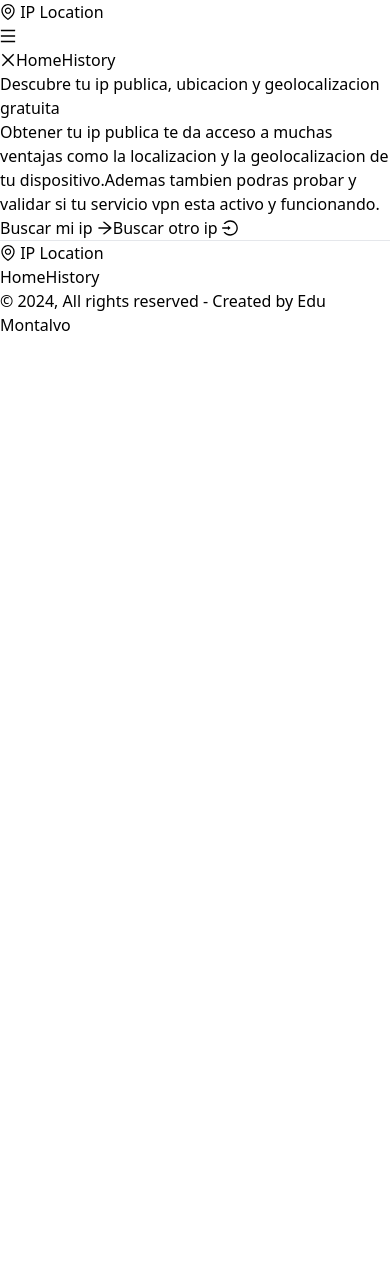
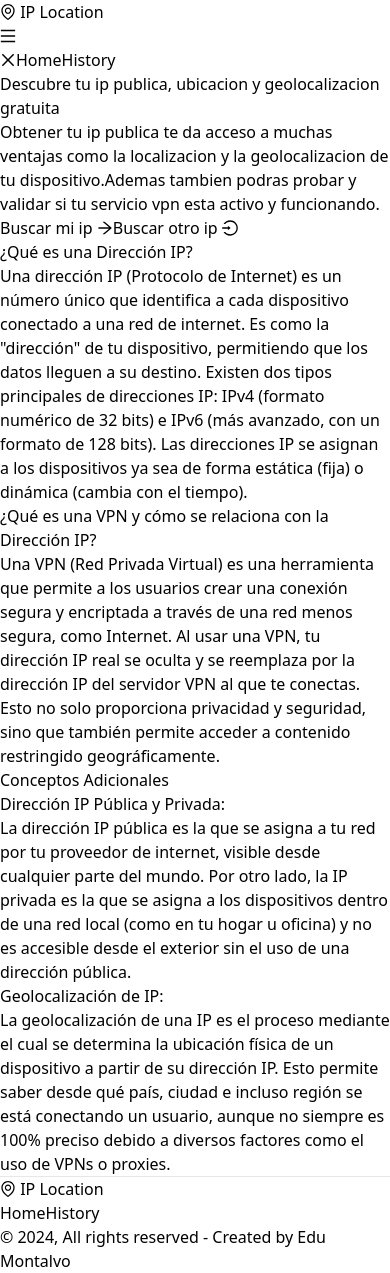
Before and after one commit to EduMontalvo/ip-global-location, a React (Vite) app: page / in a window 390 px wide. Before the commit the page ends 844 px from the top, so only its background shows below. Built offline with nearby package versions, Linux system fonts and the light colour scheme; no server answers.

Commit message:
agregando responsive

```diff
--- a/src/services/findOtherIp.ts
+++ b/src/services/findOtherIp.ts
@@ -6,10 +6,11 @@ export const fetchIpData = async (ip: string) => {
 
     const options = {
         method: 'GET',
-        url: `https://api.ipapi.com/${ip}?access_key=0fbecb1775d6075d3812acb549515ff4`
+        url: `https://api.ipapi.com/${ip}?access_key=fb35470c1a1a509d6d53cb93577adeb2`
     }
     //? 0fbecb1775d6075d3812acb549515ff4 /
     //? 5adbba24a453b279692742b43f4becb3 /
+    //? fb35470c1a1a509d6d53cb93577adeb2 /
     try {
         const { data } = await axios.request(options)
         const response = TypeIpDataSchema.safeParse(data)
--- a/src/views/IndexPage.tsx
+++ b/src/views/IndexPage.tsx
@@ -18,7 +18,6 @@ export default function IndexPage() {
     const addToHistory = useAppStore((state) => state.addToHistory)
     const disableButton = useAppStore((state) => state.disableButton)
     const isSameIp = useAppStore((state) => state.isSameIp)
-    const deleteItemMessage = useAppStore((state) => state.deleteItemMessage)
     const repeatItemMessage = useAppStore((state) => state.repeatItemMessage)
     const AddItemMessage = useAppStore((state) => state.AddItemMessage)
 
@@ -40,31 +39,34 @@ export default function IndexPage() {
 
     return (
         <>
-            <AlertMessage Mensaje={AddItemMessage ? 'Se agrego correctamente al historial' : repeatItemMessage ? 'Ya se encuentra en el historial' : ''} open={AddItemMessage || repeatItemMessage} changeIcon={AddItemMessage ? 'success' : repeatItemMessage? 'warning' : ''} />
+            <AlertMessage Mensaje={AddItemMessage ? 'Se agrego correctamente al historial' : repeatItemMessage ? 'Ya se encuentra en el historial' : ''} open={AddItemMessage || repeatItemMessage} changeIcon={AddItemMessage ? 'success' : repeatItemMessage ? 'warning' : ''} />
+
+            <div className="flex flex-col md:flex-row gap-4 w-4/5 md:w-11/12 md:justify-center items-center md:mt-10 m-auto">
                 <div
-                className="bg-contain bg-no-repeat bg-center w-4/5 m-auto my-5 rounded-xl h-56 bg-yellow-400"
+                    className="bg-contain bg-no-repeat bg-center my-5 rounded-xl h-56 bg-yellow-400 w-full md:w-3/6 md:order-2"
                     style={{ backgroundImage: "url('https://svgsilh.com/svg/2750411.svg')" }}
                 >
                 </div>
-            <div className="flex flex-col gap-4 w-4/5 m-auto">
-                <div className="text-white flex flex-col gap-4">
-                    <h1 className="text-2xl">Descubre tu ip publica, ubicacion y geolocalizacion gratuita</h1>
+                <div className="text-white flex flex-col gap-4 md:w-3/6 md:order-1 md:px-4">
+                    <h2 className="text-2xl">Descubre tu ip publica, ubicacion y geolocalizacion gratuita</h2>
                     <p className="text-sm pb-8">Obtener tu ip publica te da acceso a muchas ventajas como la localizacion y la geolocalizacion de tu dispositivo.Ademas tambien podras probar y validar si tu servicio vpn esta activo y funcionando.</p>
-                </div>
                     <div className="flex justify-around items-center mb-4">
                         <button className={disableButton ? 'bg-yellow-700 px-4 py-2.5 font-semibold rounded-md' : 'bg-yellow-500 px-4 py-2.5 font-semibold rounded-md'} disabled={disableButton} onClick={handleClickFindMyIp}>Buscar mi ip <ArrowRightOutlined /></button>
                         <button className='bg-gray-700 border-2 border-yellow-500 text-yellow-500 px-4 py-2 font-semibold rounded-md' onClick={handleClickFindOtherIp}>Buscar otro ip <LoginOutlined /></button>
                     </div>
                 </div>
+
+            </div>
             {stateInput ? (<FormSearchIp />) : (<></>)}
             {visibility ?
                 (<>
+                    <div className="grid ">
                         <div
                             className="bg-cover bg-center w-4/5 m-auto mt-10 flex flex-col items-center justify-center gap-4  rounded-xl h-96"
                             style={{ backgroundImage: "url('https://images.pexels.com/photos/593158/pexels-photo-593158.jpeg?auto=compress&cs=tinysrgb&w=1260&h=750&dpr=2')" }}
                         >
                             <div className="flex flex-col justify-center opacity-50 bg-black border-2 border-white  rounded-xl p-4 h-4/6 w-11/12">
-                            <h1 className="text-white font-bold">Informacion de tu ip publica</h1>
+                                <h2 className="text-white font-bold">Informacion de tu ip publica</h2>
                                 <div>
                                     <p className="text-zinc-300">Ip publica :</p>
                                     <p className="text-2xl font-semibold text-white inline my-10">{resultIpData.ip}</p>
@@ -84,11 +86,11 @@ export default function IndexPage() {
                             </div>
                         </div>
                         <div
-                        className="bg-cover bg-center w-4/5 m-auto mt-10 flex flex-col items-center justify-center gap-4  rounded-xl h-96"
+                            className="bg-cover bg-center  w-4/5 m-auto mt-10 flex flex-col items-center justify-center gap-4  rounded-xl h-96 "
                             style={{ backgroundImage: "url('https://images.pexels.com/photos/593159/pexels-photo-593159.jpeg?auto=compress&cs=tinysrgb&w=1260&h=750&dpr=2')" }}
                         >
                             <div className="flex flex-col justify-center opacity-80 bg-black border-2 border-white  rounded-xl p-4 h-4/6 w-11/12">
-                            <h1 className="text-white font-bold">Informacion de Ubicación</h1>
+                                <h2 className="text-white font-bold">Informacion de Ubicación</h2>
                                 <div>
                                     <p className="text-zinc-300">Ciudad :</p>
                                     <p className="text-2xl font-semibold text-white inline my-10">{resultIpData.location.capital}</p>
@@ -112,7 +114,7 @@ export default function IndexPage() {
                             style={{ backgroundImage: "url('https://images.pexels.com/photos/29149883/pexels-photo-29149883/free-photo-of-detalle-de-arquitectura-geometrica-moderna-abstracta.jpeg?auto=compress&cs=tinysrgb&w=1260&h=750&dpr=2')" }}
                         >
                             <div className="flex flex-col justify-center opacity-80 bg-black border-2 border-white  rounded-xl p-4 h-4/6 w-11/12">
-                            <h1 className="text-white font-bold">Informacion Relevante</h1>
+                                <h2 className="text-white font-bold">Informacion Relevante</h2>
                                 <div className="flex items-center my-2">
                                     <p className="text-white">Bandera:</p>
                                     <div className="w-10 h-10 border-2 border-white rounded-full  flex items-center mx-3 overflow-hidden">
@@ -135,15 +137,35 @@ export default function IndexPage() {
                                 <Map latitude={resultIpData.latitude} longitude={resultIpData.longitude} />
                             </div>
                         </div>
-                    <div className="flex flex-col items-center gap-4 mt-8">
+                    </div>
+                    <div className="flex flex-col justify-center items-center gap-4 mt-8">
                         <h3 className="text-white font-extralight"> Guardar en tu historial de busqueda?  </h3>
-                        <div >
-                            <button className="bg-yellow-500 hover:bg-yellow-700 font-bold py-2 px-4 rounded" onClick={() => addToHistory(resultIpData)}>Guardar</button>
+                        <div className="w-4/5 m-auto mt-5">
+                            <button className="bg-yellow-500 hover:bg-yellow-700 font-bold py-2 px-4 rounded w-full" onClick={() => addToHistory(resultIpData)}>Guardar</button>
                         </div>
                     </div>
                 </>) :
                 (<></>)
             }
+            <div className="w-4/5 m-auto mt-10 p-2 flex flex-col">
+                <h2 className="text-white text-2xl font-bold py-4">¿Qué es una Dirección IP?</h2>
+                <p className="text-white">
+                    Una dirección IP (Protocolo de Internet) es un número único que identifica a cada dispositivo conectado a una red de internet. Es como la "dirección" de tu dispositivo, permitiendo que los datos lleguen a su destino. Existen dos tipos principales de direcciones IP: IPv4 (formato numérico de 32 bits) e IPv6 (más avanzado, con un formato de 128 bits). Las direcciones IP se asignan a los dispositivos ya sea de forma estática (fija) o dinámica (cambia con el tiempo).
+                </p>
+                <h2 className="text-white text-2xl font-bold py-4">¿Qué es una VPN y cómo se relaciona con la Dirección IP?</h2>
+                <p className="text-white">
+                    Una VPN (Red Privada Virtual) es una herramienta que permite a los usuarios crear una conexión segura y encriptada a través de una red menos segura, como Internet. Al usar una VPN, tu dirección IP real se oculta y se reemplaza por la dirección IP del servidor VPN al que te conectas. Esto no solo proporciona privacidad y seguridad, sino que también permite acceder a contenido restringido geográficamente.
+                </p>
+                <h2 className="text-white text-2xl font-bold py-4">Conceptos Adicionales</h2>
+                <h2 className="text-white text-2xl font-bold py-4">Dirección IP Pública y Privada:</h2>
+                <p className="text-white">
+                    La dirección IP pública es la que se asigna a tu red por tu proveedor de internet, visible desde cualquier parte del mundo. Por otro lado, la IP privada es la que se asigna a los dispositivos dentro de una red local (como en tu hogar u oficina) y no es accesible desde el exterior sin el uso de una dirección pública.
+                </p>
+                <h2 className="text-white text-2xl font-bold py-4">Geolocalización de IP:</h2>
+                <p className="text-white">
+                    La geolocalización de una IP es el proceso mediante el cual se determina la ubicación física de un dispositivo a partir de su dirección IP. Esto permite saber desde qué país, ciudad e incluso región se está conectando un usuario, aunque no siempre es 100% preciso debido a diversos factores como el uso de VPNs o proxies.
+                </p>
+            </div>
         </>
     )
 }
```
Also changed, not shown: src/components/FormSearchIp.tsx (+5 -5 lines). Lines whose indentation alone changed are shown as unchanged.
